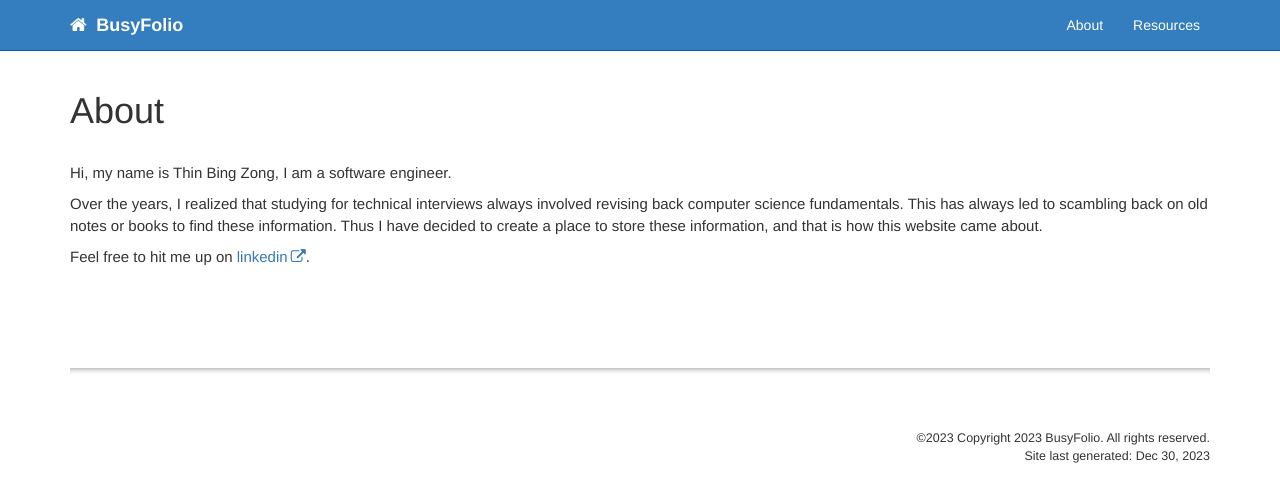
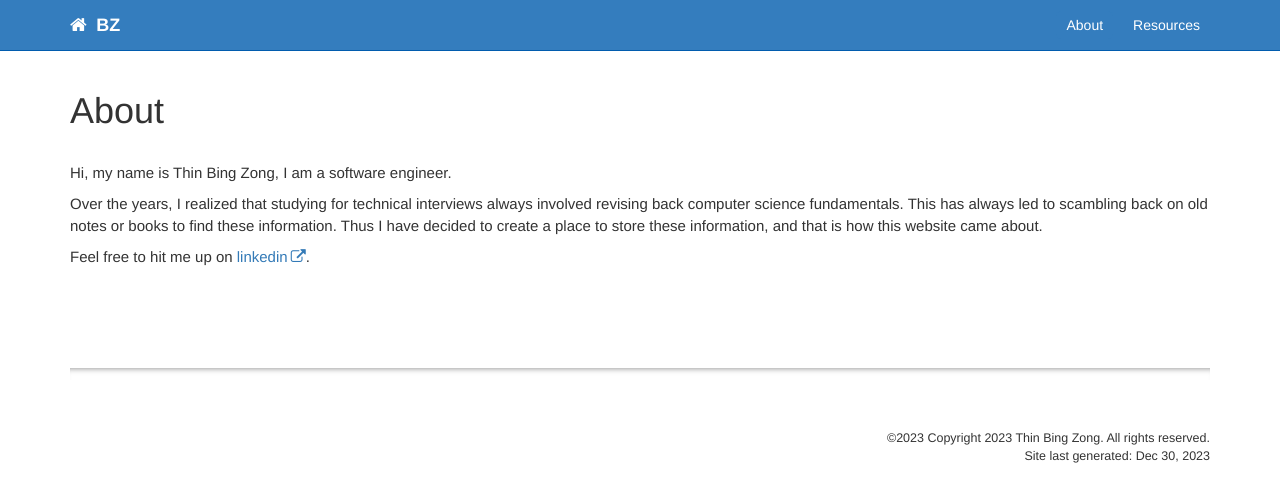
Before and after one commit to bzthin/bzthin.github.io, a Jekyll site: the page built from pages/about/about.md, in a window 1280 px wide. Shown: the top 502 px of the page. Built offline with Jekyll 4.4.1, drawn with Linux system fonts in a browser that asks for light colours; comment, search, counter and statistics services are not loaded.

Commit message:
Update title name

```diff
--- a/_config.yml
+++ b/_config.yml
@@ -26,13 +26,13 @@ repository: tomjoht/documentation-theme-jekyll
 output: web
 # this property is useful for conditional filtering of content that is separate from the PDF.
 
-topnav_title: BusyFolio
+topnav_title: BZ
 # this appears on the top navigation bar next to the home button
 
-site_title: BusyFolio Coding Interview Handbook
+site_title: BZ Coding Interview Handbook
 # this appears in the html browser tab for the site title (seen mostly by search engines, not users)
 
-company_name: Copyright 2023 BusyFolio
+company_name: Copyright 2023 Thin Bing Zong
 # this appears in the footer
 
 github_editme_path:
--- a/pages/about/about.md
+++ b/pages/about/about.md
@@ -3,6 +3,7 @@ title: About
 sidebar:
 permalink: /about
 hide_sidebar: true
+keywords: Thin Bing Zong
 ---
 
 Hi, my name is Thin Bing Zong, I am a software engineer.
```
Also changed, not shown: _data/sidebars/technical_sidebar.yml (+7 -5 lines), index.md (+1 -1 lines).
